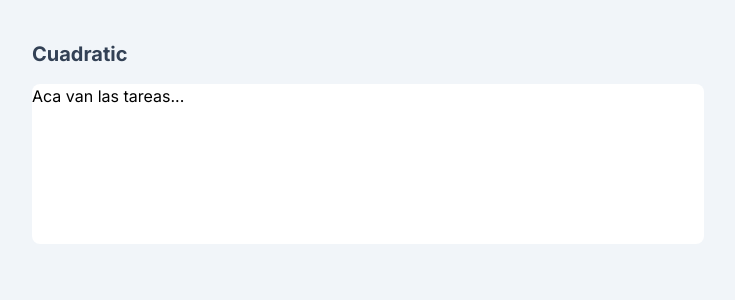
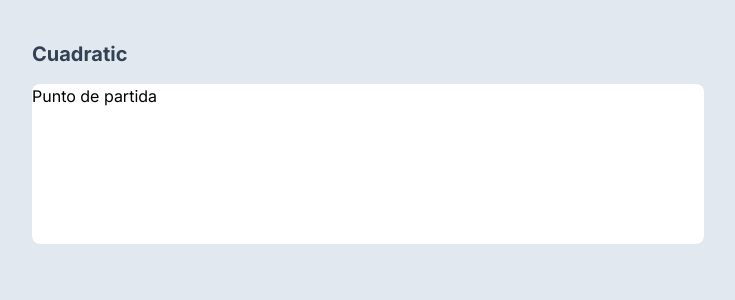
Before and after one commit to BautistaBoselli/cuadratic, a Next.js app: page / in a window 1280 px wide. Shown: the top 300 px of the page, without its empty margins (8-743 px from the left). Built offline with nearby package versions, Linux system fonts and the light colour scheme.

Commit message:
Punto de partida

```diff
--- a/docker-compose.yml
+++ b/docker-compose.yml
@@ -8,4 +8,4 @@ services:
       POSTGRES_USER: "example"
       POSTGRES_PASSWORD: "example"
     ports:
-      - 5432:5432
+      - 5433:5432
--- a/src/pages/_document.tsx
+++ /dev/null
@@ -1,13 +0,0 @@
-import { Html, Head, Main, NextScript } from "next/document";
-
-export default function Document() {
-  return (
-    <Html lang="es">
-      <Head />
-      <body>
-        <Main />
-        <NextScript />
-      </body>
-    </Html>
-  );
-}
--- a/src/pages/index.tsx
+++ b/src/pages/index.tsx
@@ -1,8 +1,10 @@
 export default function Home() {
   return (
-    <main className="h-screen bg-slate-100 p-10 flex flex-col gap-4">
+    <main className="h-screen bg-slate-200 p-10 flex flex-col gap-4">
       <h1 className="text-xl text-slate-700 font-bold">Cuadratic</h1>
-      <div className="min-h-40 max-w-2xl  rounded-lg bg-white">Aca van las tareas...</div>
+      <div className="min-h-40 max-w-2xl  rounded-lg bg-white">
+        Punto de partida
+      </div>
     </main>
   );
 }
```
